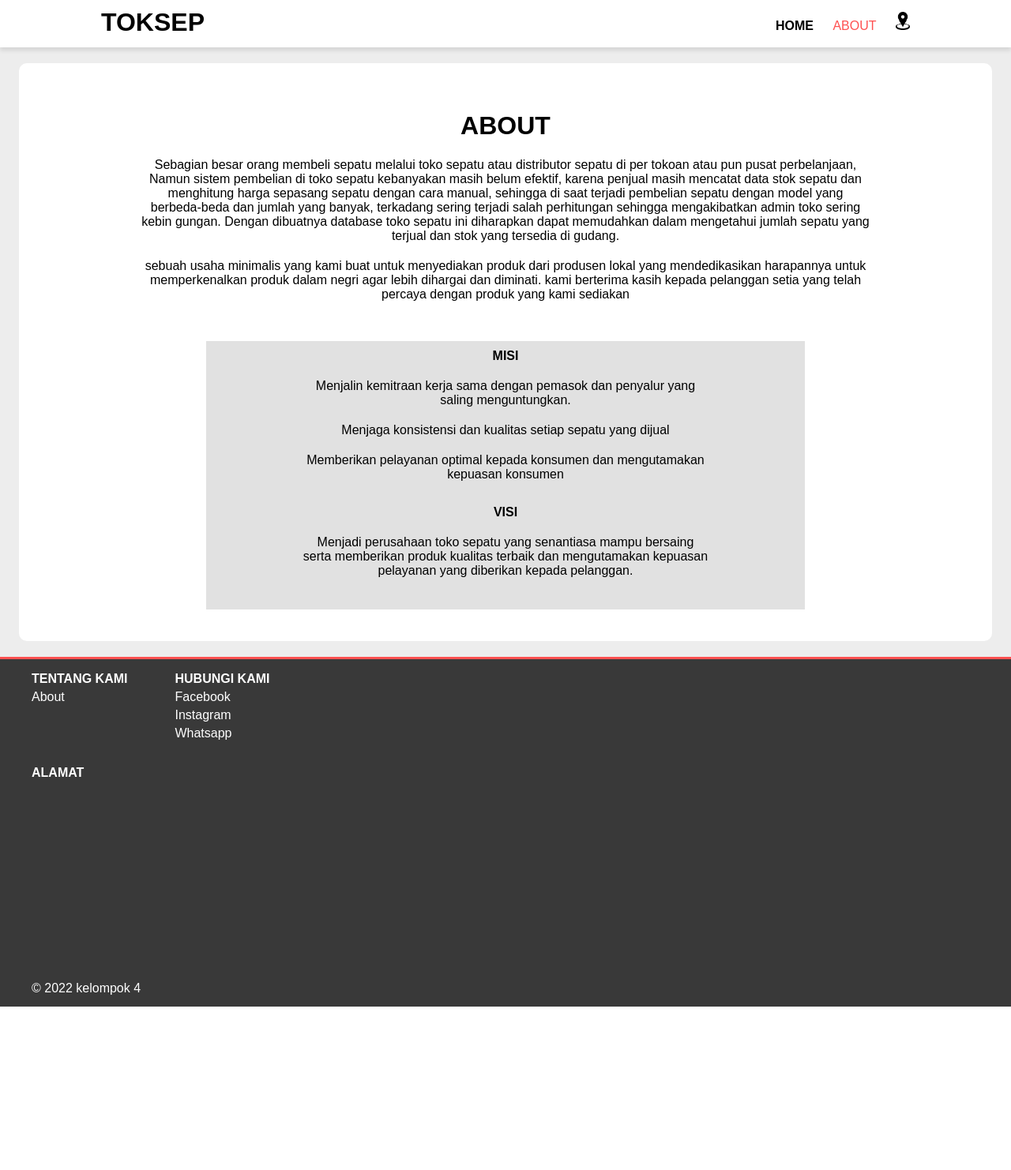
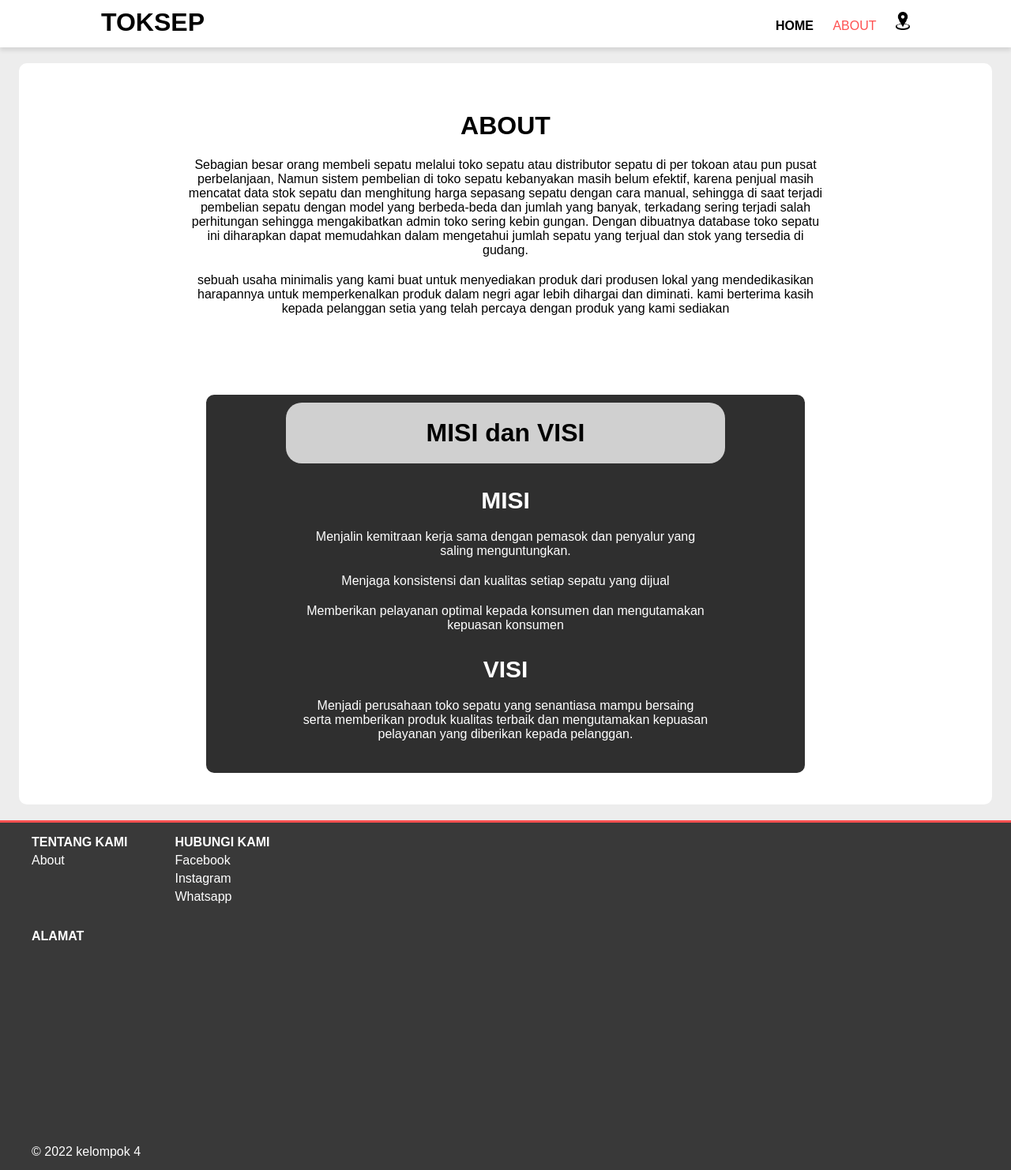
Before and after one commit to erihidayat06/toko_sepatu, a PHP site: page /index.php?page=about in a window 1280 px wide. Shown: the whole page at 79% size. Before the commit the page ends 1275 px from the top, so only its background shows below. Run offline with PHP 8.4, Linux system fonts and the light colour scheme; grey boxes are pictures that could not be loaded.

Commit message:
membuat about

```diff
--- a/page/about.php
+++ b/page/about.php
@@ -28,6 +28,7 @@
         </div>
         <div class="misi">
             <ul>
+                <li><h1>MISI dan VISI</h1></li>
                 <li>
                     <b>MISI</b>
                     <p>Menjalin kemitraan kerja sama dengan pemasok dan penyalur yang saling menguntungkan.</p>
--- a/style/style.css
+++ b/style/style.css
@@ -502,7 +502,7 @@
 }
 .about .container .teks-about p {
   margin: auto;
-  width: 80%;
+  width: 70%;
   text-align: center;
   margin-top: 20px;
 }
@@ -518,11 +518,27 @@
 }
 
 .about .misi ul {
+  color: #ffff;
+  border-radius: 10px;
   padding: 0;
   width: 80%;
   margin: auto;
+  margin-top: 100px;
   padding: 10px;
-  background-color: #e1e1e1;
+  background-color: #2f2f2f;
+}
+
+.about .misi ul h1 {
+  color: black;
+  border-radius: 20px;
+  margin: auto;
+  padding: 20px;
+  width: 70%;
+  background-color: #d0d0d0;
+}
+
+.about .misi ul b {
+  font-size: 30px;
 }
 
 .about li {
```
